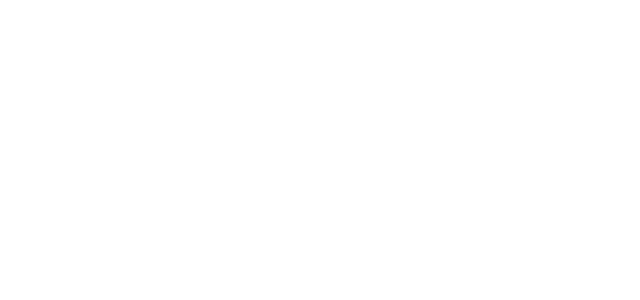
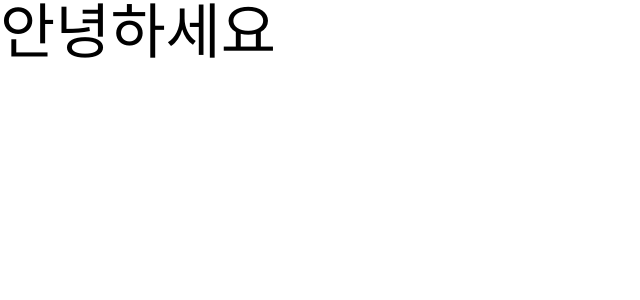
Before and after one commit to TaeJinAn/happy_note, a React (Create React App) app: page / in a window 1280 px wide. Shown: the top 300 px of the page, without its empty margins (0-640 px from the left). Built offline with nearby package versions, Linux system fonts and the light colour scheme.

Commit message:
Root.js생성 및 recoil, router 적용 기본 프로젝트 세팅 완료

```diff
--- a/src/App.js
+++ b/src/App.js
@@ -1,6 +1,7 @@
 function App() {
   return (
     <div className="App">
+      <div className="text-6xl">안녕하세요</div>
     </div>
   );
 }
--- /dev/null
+++ b/src/Root.js
@@ -0,0 +1,17 @@
+import { RecoilRoot } from "recoil";
+import App from "./App";
+import { HashRouter } from "react-router-dom";
+
+function Root() {
+  return (
+    <>
+      <RecoilRoot>
+        <HashRouter>
+          <App />
+        </HashRouter>
+      </RecoilRoot>
+    </>
+  );
+}
+
+export default Root;
--- a/src/index.js
+++ b/src/index.js
@@ -1,11 +1,11 @@
 import React from 'react';
 import ReactDOM from 'react-dom/client';
 import './index.css';
-import App from './App';
+import Root from './Root';
 
 const root = ReactDOM.createRoot(document.getElementById('root'));
 root.render(
   <React.StrictMode>
-    <App />
+    <Root />
   </React.StrictMode>
 );
```
